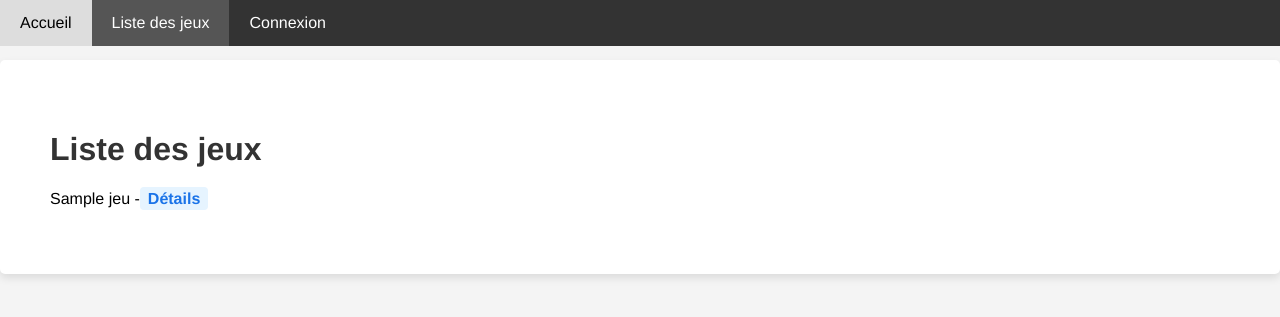
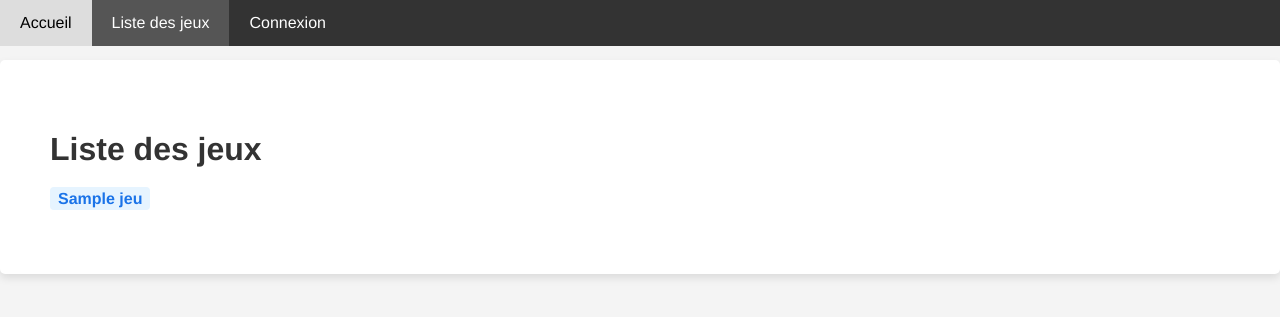
Before and after one commit to ThomasAlvarezRodriguez/FullStackE5, a Django app: page /jeux/ in a window 1280 px wide. Shown: the top 317 px of the page. Run offline with Django 4.2, Linux system fonts and the light colour scheme; tables that the repository leaves empty hold one stand-in row (values such as "Sample post").

Commit message:
check test

```diff
--- a/App_Checklist/templates/game.html
+++ b/App_Checklist/templates/game.html
@@ -30,6 +30,7 @@
     </li>
 {% endfor %}
 
+    <h2>Quêtes</h2>
     {% for quete, is_obtained in quetes_with_status %}
     <li>
         <a href="{% url 'quete_detail' quete_id=quete.id %}">{{ quete.titre }}</a>
--- a/App_Checklist/templates/jeux_list.html
+++ b/App_Checklist/templates/jeux_list.html
@@ -8,7 +8,7 @@
     <ul class="jeux-list">
         {% for jeu in jeux %}
             <li>
-                {{ jeu.nom }} -<a href="{% url 'game' jeu_id=jeu.id %}" class="details-link">Détails</a>
+                <a href="{% url 'game' jeu_id=jeu.id %}" class="details-link">{{ jeu.nom }}</a>
                 {% if request.user.is_authenticated %}
                 <form method="post" action="{% url 'toggle_favoris' jeu.id %}" style="display: inline;">
                     {% csrf_token %}
```
